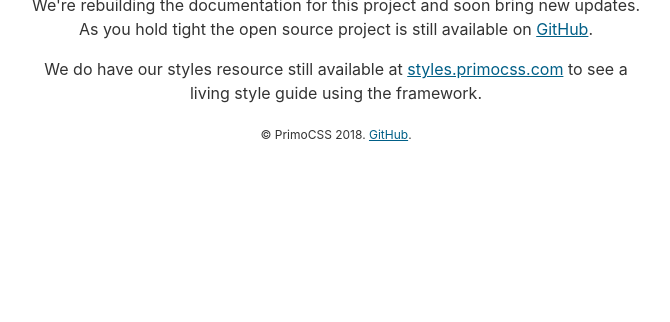
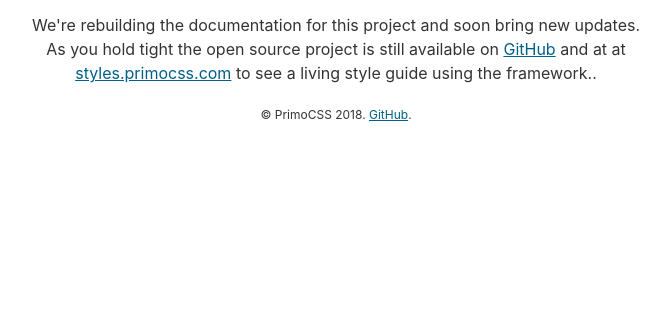
Before and after one commit to primo-design-system/primocss-dot-com, a website: page public/index.html in a window 1280 px wide. Shown: the part 478-800 px from the top of the page, without its empty margins (304-974 px from the left). Drawn offline with Linux system fonts and the light colour scheme.

Commit message:
content tweak.

```diff
--- a/public/index.html
+++ b/public/index.html
@@ -50,8 +50,7 @@
             <img src="/assets/images/logo.svg" alt="PrimoCSS logo" style="display: inline;" width="150">
             <h1>PrimoCSS</h1>
             <h3>Under Construction <span aria-hidden="true">🚧</span></h3>
-            <p>We're rebuilding the documentation for this project and soon bring new updates. As you hold tight the open source project is still available on <a href="https://github.com/primocss">GitHub</a>.</p>
-            <p>We do have our styles resource still available at <a href="http://styles.primocss.com/">styles.primocss.com</a> to see a living style guide using the framework.</p>
+            <p>We're rebuilding the documentation for this project and soon bring new updates. As you hold tight the open source project is still available on <a href="https://github.com/primocss">GitHub</a> and at at <a href="http://styles.primocss.com/">styles.primocss.com</a> to see a living style guide using the framework..</p>
             <p><small>&copy; PrimoCSS 2018. <a href="https://github.com/primocss/primocss" aria-label="GitHub repo link for Primo CSS">GitHub</a>.</small></p>
           </div>
         </div>
```
